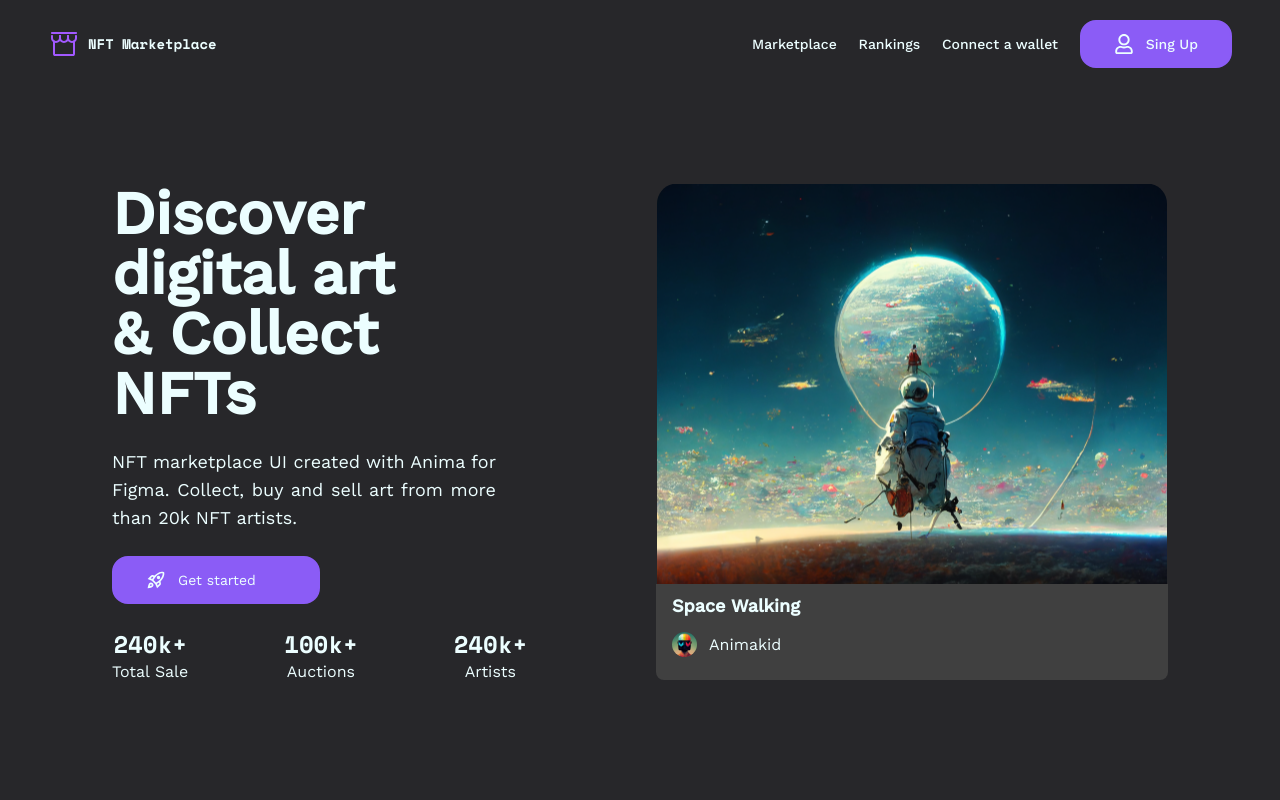
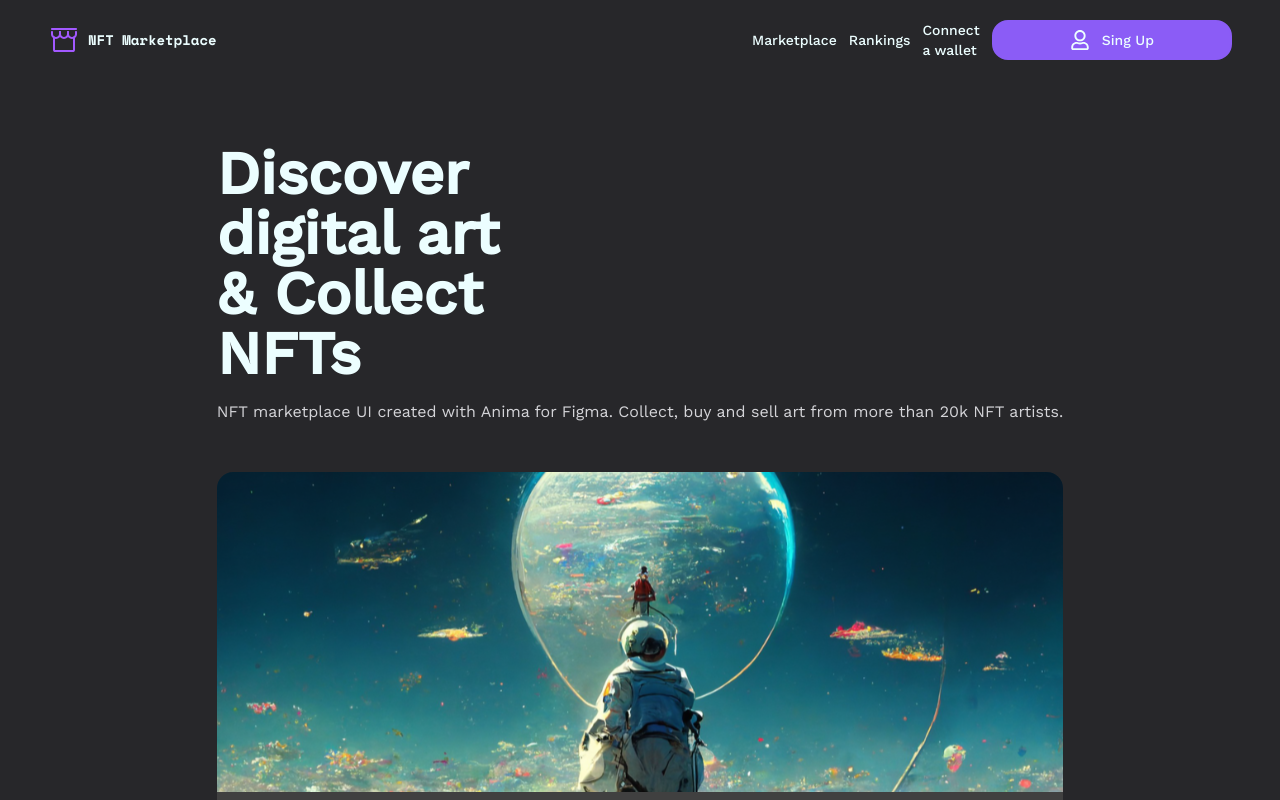
Before and after one commit to litvnvdev/nft-market-place, a Next.js app: page / in a window 1280 px wide. Shown: the top 800 px of the page. Built offline with nearby package versions, Linux system fonts and the light colour scheme.

Commit message:
fix: rebuild application using Mobile First design

```diff
--- a/app/components/Hero.tsx
+++ b/app/components/Hero.tsx
@@ -9,27 +9,27 @@ const spaceMono = Space_Mono({ weight: "700", subsets: ["latin"] });
 
 const Hero = () => {
   return (
-    <section className="py-20  lg:max-w-[72rem] md:max-w-[50rem] md:mx-auto lg:mx-auto">
-      <div className="container text-cyan-50 flex lg:gap-14 md:gap-12 justify-between md:px-12">
+    <section className="h-dvh pt-12">
+      <div className="container text-cyan-50 flex flex-col justify-center">
         <div
-          className={`${workSans.className} flex flex-col lg:max-w-[72rem] md:max-w-80`}
+          className={`${workSans.className} flex flex-col lg:max-w-[72rem] md:max-w-80 items-center gap-8 max-w-[25rem] px-8 mx-auto `}
         >
-          <div className="flex flex-col lg:gap-6 md:gap-8">
-            <h1 className="lg:text-6xl md:text-4xl text-left font-semibold max-w-80">
+          <div className="order-1 flex flex-col gap-4 w-full">
+            <h1 className="lg:text-6xl md:text-4xl  text-2xl text-left font-semibold max-w-80">
               Discover digital art & Collect NFTs
             </h1>
-            <p className="text-justify lg:text-lg md:text-base max-w-96">
+            <p className="text-justify text-zinc-300">
               NFT marketplace UI created with Anima for Figma. Collect, buy and
               sell art from more than 20k NFT artists.
             </p>
+          </div>
 
-            <PrimaryButton max_width="w-52">
+          <div className="w-full order-3 flex flex-col items-center gap-8 justify-center">
+            <PrimaryButton>
               <MdOutlineRocketLaunch size={20} />
               Get started
             </PrimaryButton>
-          </div>
-
-          <div className="flex lg:max-w-[72rem] md:max-w-[20rem]  lg:mt-6 md:mt-12 lg:gap-24 md:gap-12 justify-center md:items-end">
+            <div className="w-full flex justify-between flex-wrap">
               <p>
                 <strong
                   className={`${spaceMono.className} lg:text-2xl md:text-xl`}
@@ -60,6 +60,8 @@ const Hero = () => {
             </div>
           </div>
           <HeroCard />
+        </div>
+
         {/* <Image src={Hero_img} alt="hero img" width={510} height={401} className=""/> */}
       </div>
     </section>
--- a/app/components/HeroCard.tsx
+++ b/app/components/HeroCard.tsx
@@ -2,10 +2,10 @@ import NFTArtist from "./NFTArtist";
 
 const HeroCard = () => {
   return (
-    <div className="lg:max-w-[32rem] md:max-w-[24rem]">
-      <div className="bg-[url('/Hero.svg')] bg-center bg-no-repeat xl:w-[32rem] lg:w-[26rem] lg:h-[25rem] md:w-[20rem] md:h-[19rem] rounded-t-2xl"></div>
-      <div className="pl-4 h-24 xl:w-[32rem] lg:w-[26rem] md:w-[20rem] rounded-b-lg bg-neutral-700">
-        <div className="flex flex-col items-start gap-1 justify-start">
+    <div className="order-2 w-full mt-4 mx-auto flex flex-col items-center">
+      <div className="w-full bg-[url('/Hero.svg')]  bg-cover bg-center bg-no-repeat h-[20rem] rounded-t-2xl"></div>
+      <div className="w-full h-24 rounded-b-lg bg-neutral-700">
+        <div className="pl-4 flex flex-col items-start gap-1 justify-start">
           <p className="font-semibold mt-2 lg:text-lg md:text-base">
             Space Walking
           </p>
--- a/app/components/Navbar.tsx
+++ b/app/components/Navbar.tsx
@@ -2,10 +2,10 @@
 import { Work_Sans, Space_Mono } from "next/font/google";
 import Image from "next/image";
 import { FaRegUser } from "react-icons/fa";
-import { CgMenuLeftAlt } from "react-icons/cg";
 
 import PrimaryButton from "./PrimaryButton";
 import { useDevice } from "../hooks/useDevice";
+import MobileNavbar from "./Navbar/MobileNavbar";
 
 const workSans = Work_Sans({ weight: "500", subsets: ["latin"] });
 const spaceMono = Space_Mono({ weight: "700", subsets: ["latin"] });
@@ -19,11 +19,7 @@ const Navbar = () => {
   return (
     <>
       {isMobile ? (
-        <div className="w-full relative">
-          <button className="border absolute right-0 top-0 text-cyan-50">
-            <CgMenuLeftAlt size={20} />
-          </button>
-        </div>
+        <MobileNavbar />
       ) : (
         <nav className="lg:w-full md:w-full md:mx-auto  flex lg:justify-center md:text-sm lg:gap-12 md:gap-24 xl:justify-between py-5 px-12">
           <div className="max-w-44 flex gap-2 items-center cursor-pointer">
--- /dev/null
+++ b/app/components/Navbar/MobileNavbar.tsx
@@ -0,0 +1,25 @@
+import Image from "next/image";
+import { CgMenuLeftAlt } from "react-icons/cg";
+import { Work_Sans, Space_Mono } from "next/font/google";
+
+const spaceMono = Space_Mono({ weight: "700", subsets: ["latin"] });
+
+const MobileNavbar = () => {
+  return (
+    <div className="w-full relative flex justify-between mt-2 px-4">
+      <div className="max-w-44 flex gap-2 items-center cursor-pointer">
+        <Image src="/logo.svg" alt="logo" width={32} height={32} />
+        <span
+          className={`${spaceMono.className} text-cyan-50 hover:text-violet-400 duration-300 text-sm`}
+        >
+          NFT Marketplace
+        </span>
+      </div>
+      <button className=" absolute right-4 top-0 text-cyan-50">
+        <CgMenuLeftAlt size={25} />
+      </button>
+    </div>
+  );
+};
+
+export default MobileNavbar;
--- a/app/components/PrimaryButton.tsx
+++ b/app/components/PrimaryButton.tsx
@@ -8,7 +8,9 @@ type ButtonProps = {
 const PrimaryButton = ({ children, max_width }: ButtonProps) => {
   return (
     <button
-      className={`lg:max-w-52 md:max-w-44 flex lg:flex-row md:flex-row-reverse gap-3 items-center bg-violet-500 md:text-sm text-cyan-50 lg:py-3 lg:px-8 md:px-4 md:py-2 rounded-2xl hover:bg-transparent border-2 border-violet-500  duration-300`}
+      className={`
+        w-full py-3 flex justify-center gap-3 items-center bg-violet-500  text-cyan-50  md:px-4 md:py-2 rounded-2xl hover:bg-transparent border-2 border-violet-500  duration-300
+         `}
     >
       {children}
     </button>
--- a/app/page.tsx
+++ b/app/page.tsx
@@ -15,14 +15,14 @@ export default function Home() {
       <Navbar />
       <main className="container py-4 text-center">
         <Hero />
-        <TrendingCollection />
+        {/* <TrendingCollection />
         <TopCreators />
         <Categories />
-        <DiscoverNFTs />
+        <DiscoverNFTs /> */}
       </main>
-      <NFTHighlight />
+      {/* <NFTHighlight />
       <HowItWorks />
-      <Subscribe />
+      <Subscribe /> */}
       <Footer />
     </>
   );
```
Lines whose indentation alone changed are shown as unchanged.
